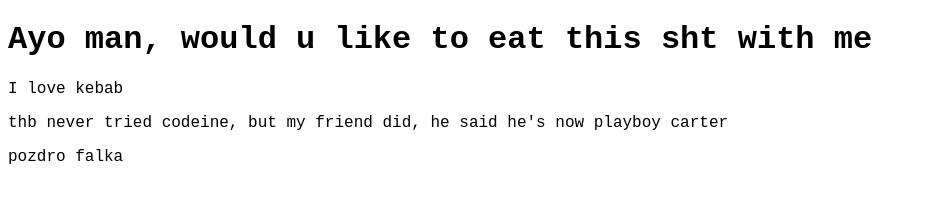
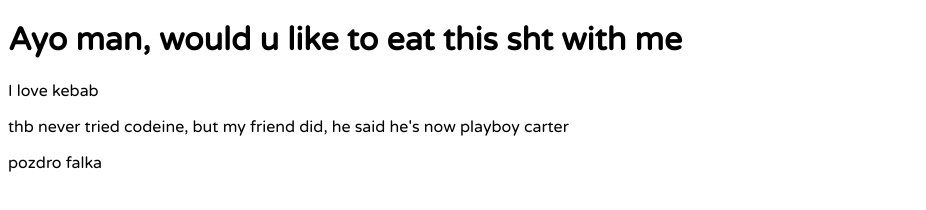
Before and after one commit to codeineKebab/codeineKebab.github.io, a plain HTML site: page index.html in a window 1280 px wide. Shown: the whole page, without its empty margins (0-926 px from the left). Drawn offline with Linux system fonts and the light colour scheme.

Commit message:
Change website font

```diff
--- a/style.css
+++ b/style.css
@@ -1,3 +1,8 @@
+/* Fonts */
+@import url('https://fonts.googleapis.com/css2?family=Varela+Round&display=swap');
+
+
+/* Styling */
 * {
-    font-family:'Courier New', Courier, monospace;
+    font-family: 'Varela Round', sans-serif;
 }
```
